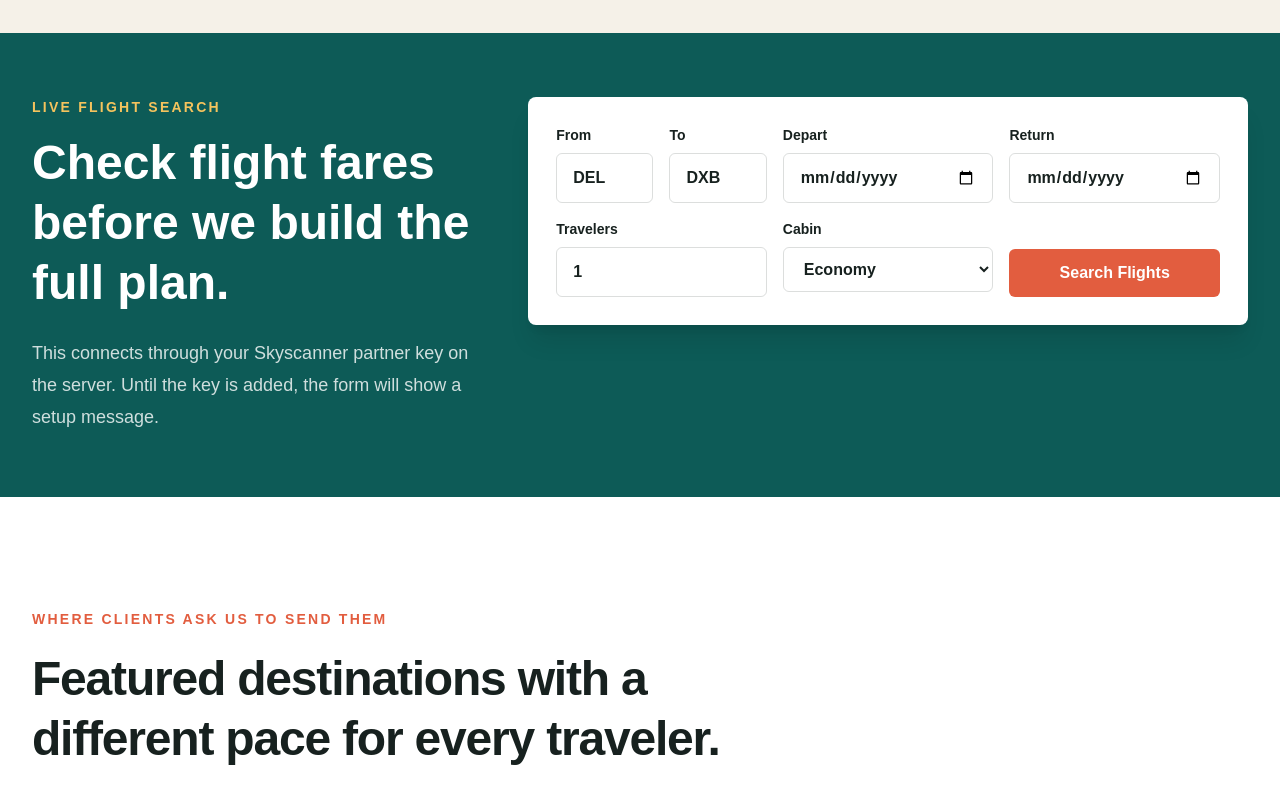
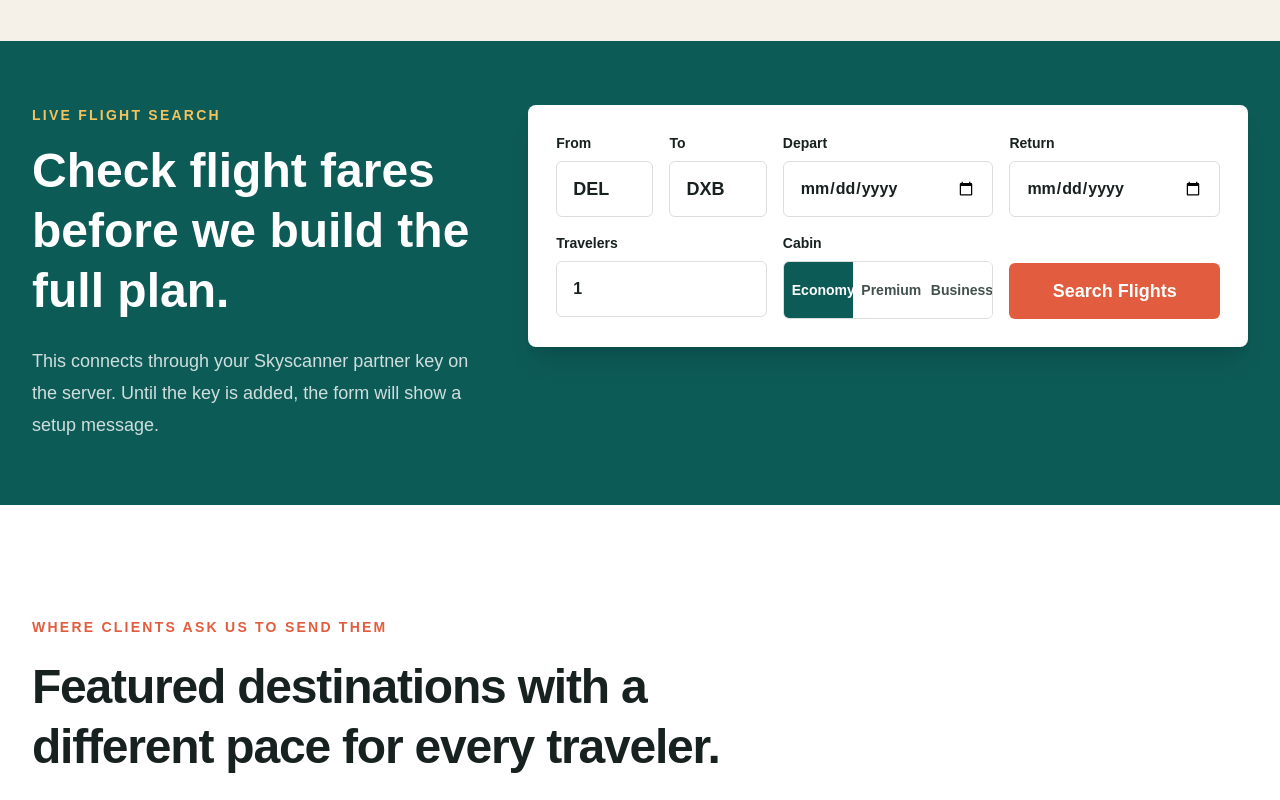
Before and after one commit to ankur7697/faithtourtravel-app, a Next.js app: page / in a window 1280 px wide. Shown: the part 720-1520 px from the top of the page. Built offline with nearby package versions, Linux system fonts and the light colour scheme.

Commit message:
changes done

```diff
--- a/app/components/FlightSearch.tsx
+++ b/app/components/FlightSearch.tsx
@@ -68,27 +68,27 @@ export default function FlightSearch() {
   }
 
   return (
-    <section id="flights" className="bg-[#0d5b57] px-5 py-16 text-white sm:px-8">
-      <div className="mx-auto grid max-w-7xl gap-9 lg:grid-cols-[0.78fr_1.22fr] lg:items-start">
+    <section id="flights" className="bg-[#0d5b57] px-4 py-10 text-white sm:px-8 sm:py-16">
+      <div className="mx-auto grid max-w-7xl gap-6 sm:gap-9 lg:grid-cols-[0.78fr_1.22fr] lg:items-start">
         <div>
-          <p className="mb-4 text-sm font-black uppercase tracking-[0.16em] text-[#f4c35d]">
+          <p className="mb-3 text-xs font-black uppercase tracking-[0.16em] text-[#f4c35d] sm:mb-4 sm:text-sm">
             Live flight search
           </p>
-          <h2 className="text-4xl font-black leading-tight sm:text-5xl">
+          <h2 className="text-2xl font-black leading-tight sm:text-5xl">
             Check flight fares before we build the full plan.
           </h2>
-          <p className="mt-6 text-lg leading-8 text-white/80">
+          <p className="mt-4 max-w-2xl text-sm leading-6 text-white/80 sm:mt-6 sm:text-lg sm:leading-8">
             This connects through your Skyscanner partner key on the server.
             Until the key is added, the form will show a setup message.
           </p>
         </div>
 
-        <div className="rounded-lg bg-white p-5 text-[#17211f] shadow-xl shadow-black/10 sm:p-7">
-          <form className="grid gap-4 lg:grid-cols-6" onSubmit={handleSubmit}>
-            <label className="lg:col-span-1">
+        <div className="rounded-lg bg-white p-4 text-[#17211f] shadow-xl shadow-black/10 sm:p-7">
+          <form className="grid grid-cols-2 gap-3 sm:gap-4 lg:grid-cols-6" onSubmit={handleSubmit}>
+            <label className="min-w-0 lg:col-span-1">
               <span className="mb-2 block text-sm font-black">From</span>
               <input
-                className="w-full rounded-md border border-[#17211f]/15 px-4 py-3 font-bold uppercase outline-none focus:border-[#0d5b57]"
+                className="h-12 w-full rounded-md border border-[#17211f]/15 px-3 text-lg font-black uppercase outline-none focus:border-[#0d5b57] sm:h-14 sm:px-4"
                 maxLength={3}
                 minLength={3}
                 onChange={(event) => setOrigin(event.target.value.toUpperCase())}
@@ -96,10 +96,10 @@ export default function FlightSearch() {
                 value={origin}
               />
             </label>
-            <label className="lg:col-span-1">
+            <label className="min-w-0 lg:col-span-1">
               <span className="mb-2 block text-sm font-black">To</span>
               <input
-                className="w-full rounded-md border border-[#17211f]/15 px-4 py-3 font-bold uppercase outline-none focus:border-[#0d5b57]"
+                className="h-12 w-full rounded-md border border-[#17211f]/15 px-3 text-lg font-black uppercase outline-none focus:border-[#0d5b57] sm:h-14 sm:px-4"
                 maxLength={3}
                 minLength={3}
                 onChange={(event) =>
@@ -109,29 +109,29 @@ export default function FlightSearch() {
                 value={destination}
               />
             </label>
-            <label className="lg:col-span-2">
+            <label className="col-span-2 min-w-0 sm:col-span-1 lg:col-span-2">
               <span className="mb-2 block text-sm font-black">Depart</span>
               <input
-                className="w-full rounded-md border border-[#17211f]/15 px-4 py-3 font-bold outline-none focus:border-[#0d5b57]"
+                className="h-12 w-full rounded-md border border-[#17211f]/15 px-3 font-bold outline-none focus:border-[#0d5b57] sm:h-14 sm:px-4"
                 onChange={(event) => setDepartureDate(event.target.value)}
                 required
                 type="date"
                 value={departureDate}
               />
             </label>
-            <label className="lg:col-span-2">
+            <label className="col-span-2 min-w-0 sm:col-span-1 lg:col-span-2">
               <span className="mb-2 block text-sm font-black">Return</span>
               <input
-                className="w-full rounded-md border border-[#17211f]/15 px-4 py-3 font-bold outline-none focus:border-[#0d5b57]"
+                className="h-12 w-full rounded-md border border-[#17211f]/15 px-3 font-bold outline-none focus:border-[#0d5b57] sm:h-14 sm:px-4"
                 onChange={(event) => setReturnDate(event.target.value)}
                 type="date"
                 value={returnDate}
               />
             </label>
-            <label className="lg:col-span-2">
+            <label className="min-w-0 lg:col-span-2">
               <span className="mb-2 block text-sm font-black">Travelers</span>
               <input
-                className="w-full rounded-md border border-[#17211f]/15 px-4 py-3 font-bold outline-none focus:border-[#0d5b57]"
+                className="h-12 w-full rounded-md border border-[#17211f]/15 px-3 font-bold outline-none focus:border-[#0d5b57] sm:h-14 sm:px-4"
                 max={9}
                 min={1}
                 onChange={(event) => setAdults(Number(event.target.value))}
@@ -139,22 +139,27 @@ export default function FlightSearch() {
                 value={adults}
               />
             </label>
-            <label className="lg:col-span-2">
-              <span className="mb-2 block text-sm font-black">Cabin</span>
-              <select
-                className="w-full rounded-md border border-[#17211f]/15 px-4 py-3 font-bold outline-none focus:border-[#0d5b57]"
-                onChange={(event) => setCabinClass(event.target.value)}
-                value={cabinClass}
-              >
+            <fieldset className="col-span-2 min-w-0 sm:col-span-1 lg:col-span-2">
+              <legend className="mb-2 block text-sm font-black">Cabin</legend>
+              <div className="grid gap-2 sm:grid-cols-3 sm:gap-0 sm:overflow-hidden sm:rounded-md sm:border sm:border-[#17211f]/15">
                 {cabinClasses.map((item) => (
-                  <option key={item.value} value={item.value}>
+                  <button
+                    className={`h-11 rounded-md border px-3 text-left text-sm font-black sm:h-14 sm:rounded-none sm:border-0 sm:px-2 sm:text-center sm:text-xs lg:text-sm ${
+                      cabinClass === item.value
+                        ? "border-[#0d5b57] bg-[#0d5b57] text-white"
+                        : "border-[#17211f]/15 bg-white text-[#42514d]"
+                    }`}
+                    key={item.value}
+                    onClick={() => setCabinClass(item.value)}
+                    type="button"
+                  >
                     {item.label}
-                  </option>
+                  </button>
                 ))}
-              </select>
-            </label>
+              </div>
+            </fieldset>
             <button
-              className="rounded-md bg-[#e25d3f] px-6 py-3 font-black text-white hover:bg-[#c94d34] disabled:cursor-not-allowed disabled:opacity-65 lg:col-span-2 lg:self-end"
+              className="col-span-2 h-12 rounded-md bg-[#e25d3f] px-6 text-base font-black text-white hover:bg-[#c94d34] disabled:cursor-not-allowed disabled:opacity-65 sm:h-14 sm:text-lg lg:self-end"
               disabled={isLoading}
               type="submit"
             >
@@ -172,7 +177,7 @@ export default function FlightSearch() {
             <div className="mt-5 space-y-3">
               {results.map((result) => (
                 <div
-                  className="flex items-center justify-between gap-4 rounded-md border border-[#17211f]/10 p-4"
+                  className="flex flex-wrap items-center justify-between gap-4 rounded-md border border-[#17211f]/10 p-4"
                   key={result.id}
                 >
                   <div>
--- a/app/globals.css
+++ b/app/globals.css
@@ -16,6 +16,7 @@ body {
   background: var(--background);
   color: var(--foreground);
   font-family: Arial, Helvetica, sans-serif;
+  overflow-x: hidden;
 }
 
 html {
```
Also changed, not shown: app/page.tsx (+36 -25 lines).
